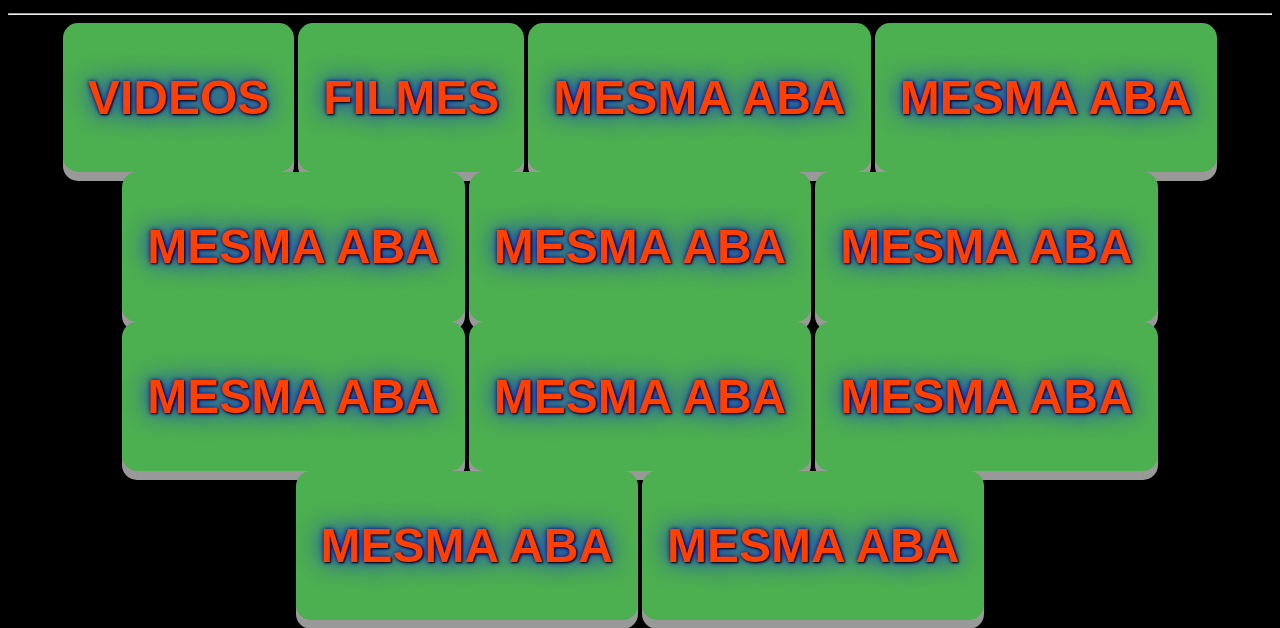
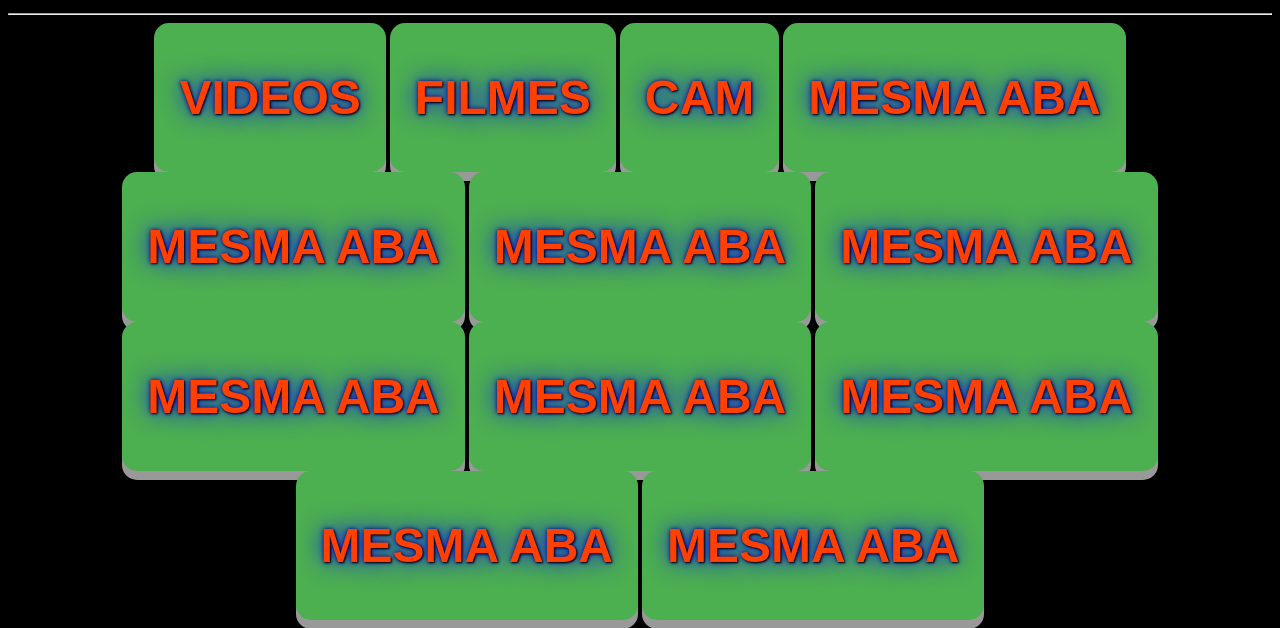
Before and after one commit to santos246/COMPANHIASITES.github.io, a plain HTML site: page index.html in a window 1280 px wide. Shown: the part 271-899 px from the top of the page. Drawn offline with Linux system fonts and the light colour scheme.

Commit message:
Add files via upload

```diff
--- a/index.html
+++ b/index.html
@@ -162,7 +162,7 @@ document.write('  '+todaysDate);
 
 <button class="button"><h1><a href="VIDEOS/1 - Copia.html" target="_self">VIDEOS</a></h1></button>
 <button class="button"><h1><a href="FILMES/1 - Copia.html" target="_self">FILMES</a></h1></button>
-<button class="button"><h1><a href="#" target="_self">MESMA ABA</a></h1></button>
+<button class="button"><h1><a href="CAM/1 - Copia.html" target="_self">CAM</a></h1></button>
 <button class="button"><h1><a href="#" target="_self">MESMA ABA</a></h1></button>
 <button class="button"><h1><a href="#" target="_self">MESMA ABA</a></h1></button>
 <button class="button"><h1><a href="#" target="_self">MESMA ABA</a></h1></button>
```
